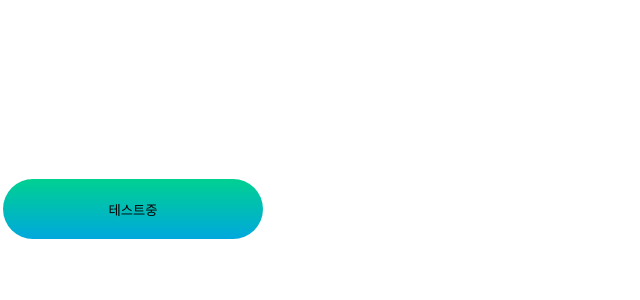
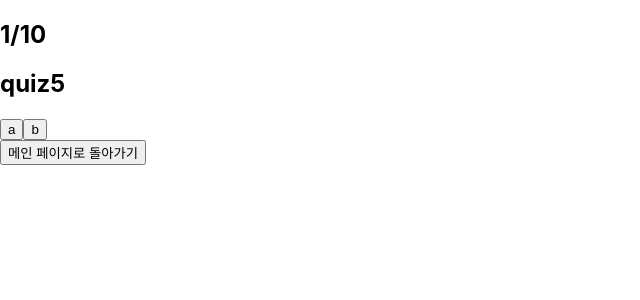
Before and after one commit to DayPeak/hangleking, a React (Create React App) app in the folder aniwaeandae/: page /test in a window 1280 px wide. Shown: the top 300 px of the page, without its empty margins (0-640 px from the left). Built offline with nearby package versions, Linux system fonts and the light colour scheme.

Commit message:
Result Page Dev

```diff
--- /dev/null
+++ b/aniwaeandae/src/components/Quiz.js
@@ -0,0 +1,68 @@
+import React, { useState, useEffect } from 'react';
+import ResultPage from '../pages/ResultPage';
+// 퀴즈 데이터 예시
+const quizData = [
+ {
+    question: 'quiz1',
+    choices: ['a', 'b', 'c', 'd', 'e'],
+    answer: 0
+ },
+ {
+   question: 'quiz2',
+   choices: ['a', 'b', 'c', 'd'],
+   answer : 1
+ }
+ ,
+ {
+  question: 'quiz3',
+  choices: ['a', 'b', 'c'],
+  answer : 2
+ },
+ {
+  question: 'quiz4',
+  choices: ['a', 'b', 'c', 'd'],
+  answer : 3
+ },
+ {
+  question: 'quiz5',
+  choices: ['a', 'b'],
+  answer : 0
+ }
+
+];
+
+const Quiz = () => {
+ const [currentQuiz, setCurrentQuiz] = useState(0);
+ const [score, setScore] = useState(0);
+ const [randomQuiz, setRandomQuiz] = useState([]);
+
+ useEffect(() => {
+  const shuffledData = quizData.sort(() => Math.random() - 0.5);
+  setRandomQuiz(shuffledData);
+}, []);
+
+ const handleAnswer = (answerIndex) => {
+    if (answerIndex === randomQuiz[currentQuiz].answer) {
+      setScore(score + 1);
+    }
+    setCurrentQuiz(currentQuiz + 1);
+ };
+
+ if (currentQuiz >= randomQuiz.length) {
+  return <ResultPage score={score} />;
+ }
+
+ return (
+    <div>
+      <h2>{currentQuiz+1}/10</h2>
+      <h2>{randomQuiz[currentQuiz].question}</h2>
+      {quizData[currentQuiz].choices.map((choice, index) => (
+        <button key={index} onClick={() => handleAnswer(index)}>
+          {choice}
+        </button>
+      ))}
+    </div>
+ );
+};
+
+export default Quiz;
--- a/aniwaeandae/src/pages/TestPage.js
+++ b/aniwaeandae/src/pages/TestPage.js
@@ -1,18 +1,26 @@
-// src/pages/TestPage.js
-import React from 'react';
-import PrettyButton from '../components/PrettyButton';
+import React, { useState } from 'react';
+import Quiz from '../components/Quiz';
+import Choice from '../components/Choice';
+import { useNavigate } from 'react-router-dom';
 
-const TestPage = () => {
-   const handleTestButtonClick = () => {
-      alert('테스트 페이지 버튼 클릭!');
-      // 여기에 테스트 시작 로직을 추가할 수 있습니다.
-   };
+const ResultPage = () => {
+ const navigate = useNavigate();
 
-   return (
-      <div>
-         <PrettyButton buttonText="테스트중" onClick={handleTestButtonClick} />
-      </div>
-   );
+ // 선택된 보기를 콘솔에 출력하는 함수
+ const handleChoiceSelect = (choice) => {
+    console.log('선택된 보기:', choice);
+ };
+
+ const goToMainPage = () => {
+   navigate('/');
+ }; // router vs navigate
+
+ return (
+  <div>
+    <Quiz />
+    <button onClick={goToMainPage}>메인 페이지로 돌아가기</button>
+  </div>
+ );
 };
 
-export default TestPage;
+export default ResultPage;
```
